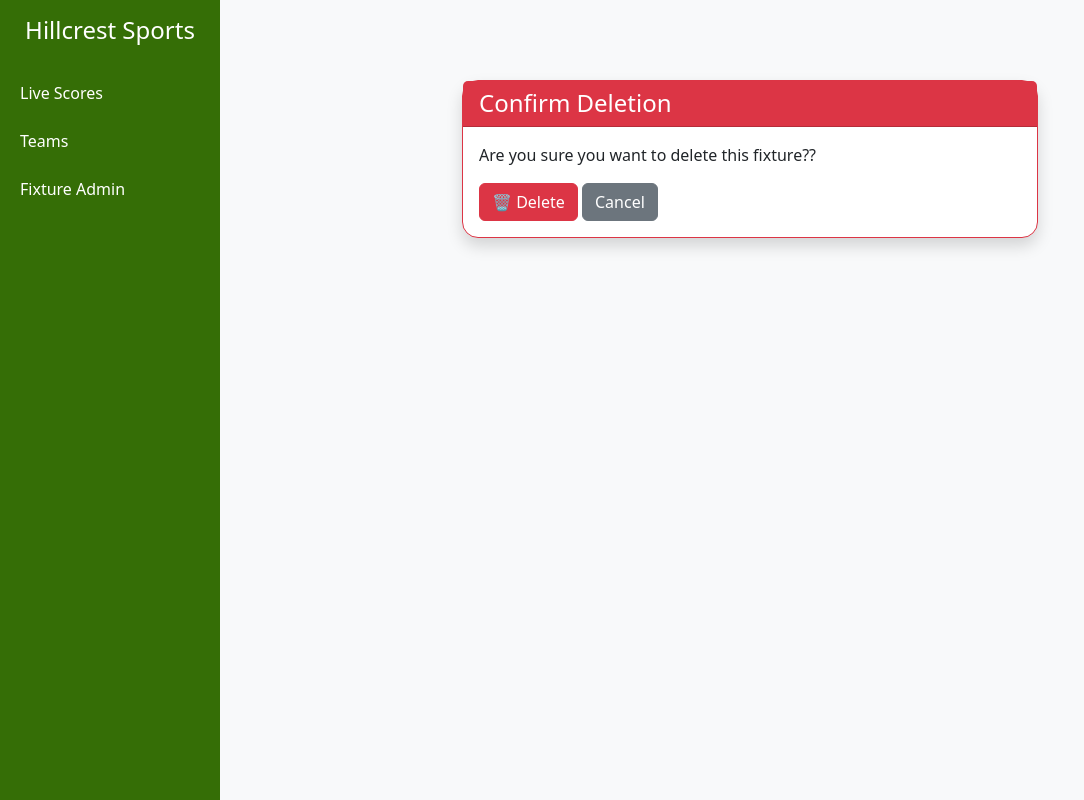
After one commit to Stephen-Awuor/LiveScores, a Django app: page /delete-fixture/4/edit/ in a window 1280 px wide. The commit adds this page. Shown: the whole page, without its empty margins (0-1084 px from the left). Run offline with Django 5.2, Linux system fonts and the light colour scheme; data comes from the database, SQL or seed files in the repository; both versions use the stored data as it was after the commit; some libraries are stand-ins or nearby versions.

Commit message:
Admin and viewer both see fixtures. Admin can update and delete fixture

```diff
--- a/accounts/views.py
+++ b/accounts/views.py
@@ -3,6 +3,7 @@ from django.contrib.auth.forms import AuthenticationForm
 from django.shortcuts import render, redirect
 from django.contrib import messages
 from django.contrib.auth.decorators import login_required
+from fixtureadmin.models import Fixture
 
 def admin_login(request):
     if request.method == "POST":
@@ -24,7 +25,8 @@ def admin_login(request):
 
 @login_required
 def admin_dashboard(request):
-    return render(request, "base/admin_dashboard.html")
+    fixtures = Fixture.objects.all().order_by('-match_date')
+    return render(request, 'base/admin_dashboard.html', {'fixtures': fixtures})
 
 def admin_logout(request):
     logout(request)
--- a/fixtureadmin/urls.py
+++ b/fixtureadmin/urls.py
@@ -6,6 +6,6 @@ urlpatterns = [
    path('admin/', admin.site.urls),
    path('current-fixtures/', views.currrent_fixtures, name='current-fixtures'),
    path('add-fixture', views.add_fixture, name='add-fixture'),
-   path('edit-fixture/<int:fixture_id>/edit/', views.edit_fixture, name='edit-fixture'),
-   path('delete-fixture/<int:fixture_id>/edit/', views.delete_fixture, name='delete-fixture'),
+   path('edit-fixture/<int:fixture_id>/edit/', views.fixture_edit, name='edit-fixture'),
+   path('delete-fixture/<int:fixture_id>/edit/', views.fixture_delete, name='delete-fixture'),
 ]
--- a/fixtureadmin/views.py
+++ b/fixtureadmin/views.py
@@ -22,19 +22,19 @@ def add_fixture(request):
     return render(request, 'admin/add_fixture.html', {'form': form})
 
 
-def edit_fixture(request, fixture_id):
+def fixture_edit(request, fixture_id):
     fixture_obj = get_object_or_404(Fixture, pk=fixture_id)
     form = FixtureForm(request.POST or None, instance=fixture_obj)
     if request.method == 'POST' and form.is_valid():
         form.save()
         messages.success(request, 'Changes successfully saved')
         return redirect('admin_dashboard')
-    return render(request, 'admin/adit_fixture.html', {'form': form, 'fixture_obj': fixture_obj})
+    return render(request, 'admin/edit_fixture.html', {'form': form, 'fixture_obj': fixture_obj})
 
 
-def delete_fixture(request, fixture_id):
+def fixture_delete(request, fixture_id):
     fixture_obj = get_object_or_404(Fixture, pk=fixture_id)
     if request.method == "POST":
         fixture_obj.delete()
         return redirect('admin_dashboard')
-    return render(request, 'admin/adit_fixture.html', {'fixture_obj': fixture_obj})
+    return render(request, 'admin/confirm_delete_fixture.html', {'fixture_obj': fixture_obj})
--- a/fixtureviewer/views.py
+++ b/fixtureviewer/views.py
@@ -7,8 +7,8 @@ from fixtureadmin.models import Fixture
 # Create your views here.
 
 def dashboard(request):
-    fixtures = Fixture.objects.all()
-    return render(request, 'viewer/livescore.html' , {'teams': fixtures})
+    fixtures = Fixture.objects.all().order_by('-match_date')
+    return render(request, 'viewer/livescore.html', {'fixtures': fixtures})
 
 def season_teams(request):
     teams = Teams.objects.all()
--- /dev/null
+++ b/templates/admin/confirm_delete_fixture.html
@@ -0,0 +1,19 @@
+{% extends 'base/main.html' %}
+
+{% block content %}
+<div class="container mt-5" style="max-width: 600px;">
+  <div class="card shadow rounded-4 border-danger">
+    <div class="card-header bg-danger text-white">
+      <h4 class="mb-0">Confirm Deletion</h4>
+    </div>
+    <div class="card-body">
+      <p>Are you sure you want to delete this fixture?</strong>?</p>
+      <form method="POST">
+        {% csrf_token %}
+        <button type="submit" class="btn btn-danger">🗑️ Delete</button>
+        <a href="{% url 'current-fixtures' %}" class="btn btn-secondary">Cancel</a>
+      </form>
+    </div>
+  </div>
+</div>
+{% endblock %}
--- a/templates/base/main.html
+++ b/templates/base/main.html
@@ -2,7 +2,7 @@
 <html lang="en">
 <head>
   <meta charset="UTF-8">
-  <title>{% block title %}⚽ Livescores - Hillcrest{% endblock %}</title>
+  <title>{% block title %}⚽ Admin Dashboard{% endblock %}</title>
   <meta name="viewport" content="width=device-width, initial-scale=1.0">
   <link href="https://cdn.jsdelivr.net/npm/bootstrap@5.3.0/dist/css/bootstrap.min.css" rel="stylesheet">
 
@@ -31,10 +31,25 @@
       margin-left: 220px;
       padding: 2rem;
     }
+      h2 { text-align: center; }
+      table { width: 100%; border-collapse: collapse; margin-top: 20px; }
+      th, td { border: 1px solid #ccc; padding: 10px; text-align: center; }
+      th { background-color: #f4f4f4; }
+      a.button {
+      padding: 5px 10px;
+      background-color: #007BFF;
+      color: white;
+      text-decoration: none;
+      border-radius: 4px;
+    }
+    a.button.delete { background-color: #DC3545; }
+    a.button.add { margin-top: 10px; display: inline-block; }
+    .status-upcoming { color: orange; font-weight: bold; }
+    .status-live { color: green; font-weight: bold; }
+    .status-finished { color: gray; font-weight: bold; }
   </style>
 </head>
 <body>
-
 
   <div class="sidebar">
     <h4 class="text-white text-center mb-4"> Hillcrest Sports</h4>
--- a/templates/viewer/livescore.html
+++ b/templates/viewer/livescore.html
@@ -16,7 +16,6 @@
 </div>
 {% endif %}
 
-   <h2>Fixtures</h2>
   {% if user.is_authenticated %}
 <a href="{% url 'add-fixture' %}">➕ Add Fixture</a>
  {% endif %}
```
Also changed, not shown: templates/admin/edit_fixture.html (+31 -0 lines), templates/base/admin_dashboard.html (+21 -9 lines), db.sqlite3.
